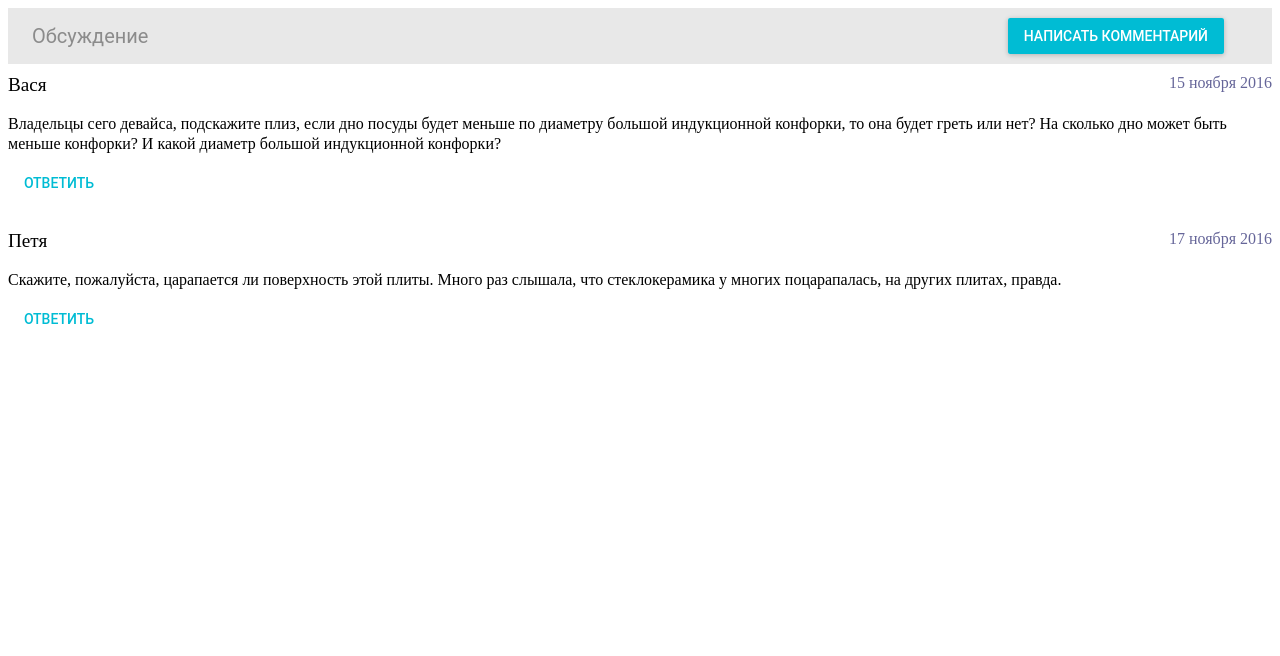
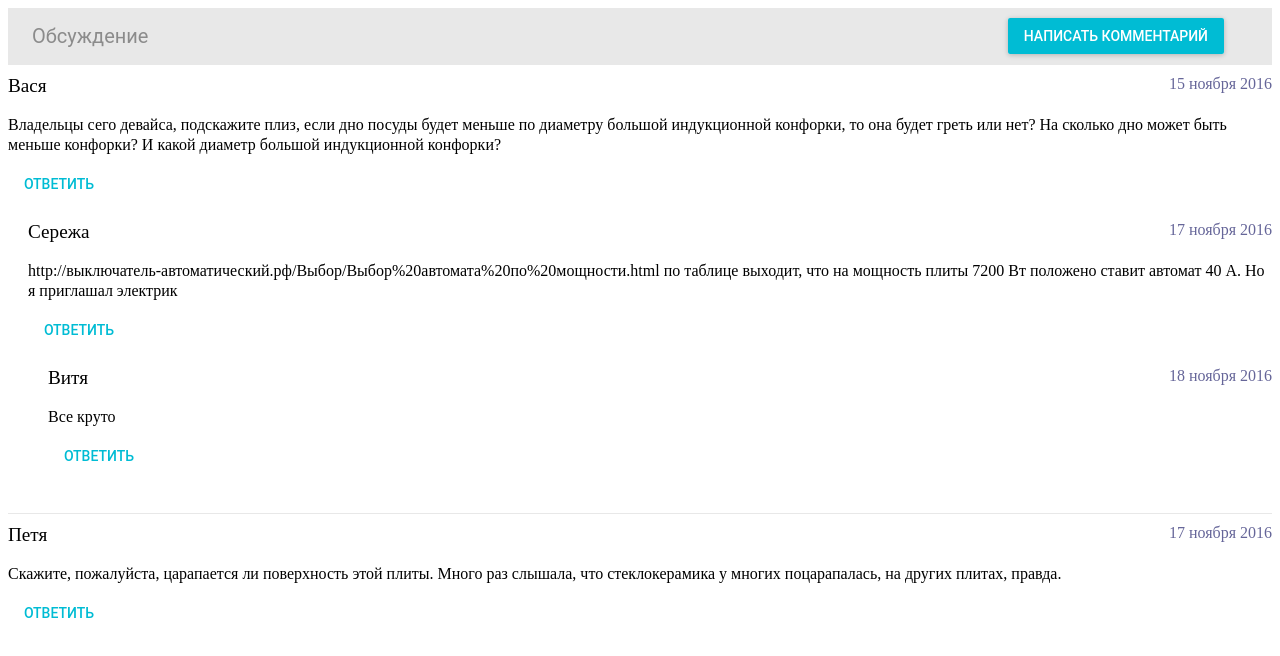
Before and after one commit to choochoochoo/annonymous-comments, a React app: page / in a window 1280 px wide. Shown: the top 656 px of the page. Built offline with nearby package versions, Linux system fonts and the light colour scheme; the HTML template or start-up script is replaced by a standard one; what react-tap-event-plugin would draw is missing.

Commit message:
add children comments

```diff
--- a/src/App.jsx
+++ b/src/App.jsx
@@ -8,15 +8,36 @@ export default class App extends React.Component {
     comments = [
         {
             id: 1,
+            parentId: null,
             userName: "Вася",
             date: "15 ноября 2016",
-            message: "Владельцы сего девайса, подскажите плиз, если дно посуды будет меньше по диаметру большой индукционной конфорки, то она будет греть или нет? На сколько дно может быть меньше конфорки? И какой диаметр большой индукционной конфорки?"
+            message: "Владельцы сего девайса, подскажите плиз, если дно посуды будет меньше по диаметру большой индукционной конфорки, то она будет греть или нет? На сколько дно может быть меньше конфорки? И какой диаметр большой индукционной конфорки?",
+            childComments: [
+                {
+                    id: 3,
+                    parentId: 1,
+                    userName: "Сережа",
+                    date: "17 ноября 2016",
+                    message: "http://выключатель-автоматический.рф/Выбор/Выбор%20автомата%20по%20мощности.html по таблице выходит, что на мощность плиты 7200 Вт положено ставит автомат 40 А. Но я приглашал электрик",
+                    childComments: [
+                        {
+                            id: 4,
+                            parentId: 3,
+                            userName: "Витя",
+                            date: "18 ноября 2016",
+                            message: "Все круто",
+                            childComments: []
+                        }
+                    ]
+                }
+            ]
         },
         {
             id: 2,
             userName: "Петя",
             date: "17 ноября 2016",
-            message: "Скажите, пожалуйста, царапается ли поверхность этой плиты. Много раз слышала, что стеклокерамика у многих поцарапалась, на других плитах, правда."
+            message: "Скажите, пожалуйста, царапается ли поверхность этой плиты. Много раз слышала, что стеклокерамика у многих поцарапалась, на других плитах, правда.",
+            childComments: []
         }
     ];
 
--- a/src/components/Comment/Comment.jsx
+++ b/src/components/Comment/Comment.jsx
@@ -9,23 +9,39 @@ export default class Comment extends React.Component {
 
     message = this.props.message;
 
+    childComments = this.props.childComments;
+
+    parentId = this.props.parentId;
+
+    isRoot = !this.parentId;
+
     render() {
+        const classIsRoot = !this.parentId ? 'comment_root' : '';
+
         return (
-            <div className="comment">
+            <div className={`comment ${classIsRoot}`}>
                 <div className="comment__title">
                     <span className="comment__title-name">
-                        { this.userName }
+                        {this.userName}
                     </span>
                     <span className="comment__title-date">
-                        { this.date }
+                        {this.date}
                     </span>
                 </div>
                 <div className="comment__message">
-                        { this.message }
+                    {this.message}
                 </div>
                 <div className="comment__manage">
                     <FlatButton label="Ответить" primary={true} />
                 </div>
+                <div className="comment__childs">
+                    {
+                        this.childComments.map(comment => {
+                            return <Comment key={comment.id} { ...comment } />;
+                        })
+                    }
+                </div>
+
             </div>
         );
     }
--- a/src/components/Comment/Comment.sass
+++ b/src/components/Comment/Comment.sass
@@ -1,5 +1,7 @@
 .comment
     padding: 10px 0
+    &_root
+        border-top: 1px solid rgb(232, 232, 232)
     &__message
         line-height: 20px
         width: 100%
@@ -15,3 +17,5 @@
         color: #669
     &__manage
         padding: 10px 0
+    &__childs
+        padding-left: 20px
```
